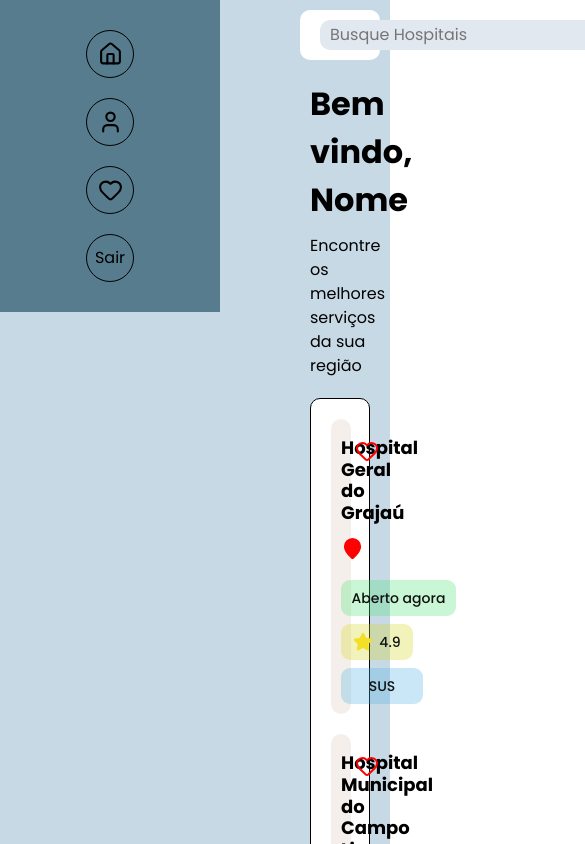
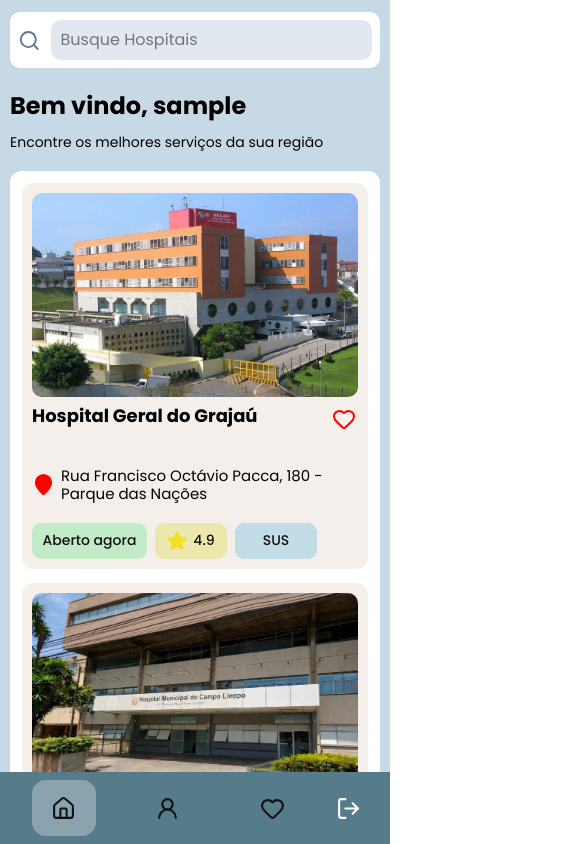
Before and after one commit to DevC0re/Front-TCC, a React (Vite) app: page /home in a window 390 px wide. Shown: the top 844 px of the page, 585 px wide, since content can reach past the window. Built offline with nearby package versions, Linux system fonts and the light colour scheme; sample sign-in values are in the browser's storage.

Commit message:
feat: Refactor HomePage layout and enhance search functionality with user greeting

```diff
--- a/src/pages/HomePage/Home.module.scss
+++ b/src/pages/HomePage/Home.module.scss
@@ -1,189 +1,263 @@
 @use "../../style/utils/variables.scss" as *;
 
-//
-.body{
+/* =========================
+   PÁGINA
+========================= */
+
+.body {
   display: flex;
+
+  width: 100%;
   min-height: 100vh;
+
   background-color: $sky-blue;
 }
 
-//
-.main{
+.main {
+  flex: 1;
+
+  min-width: 0;
+  min-height: 100vh;
+
+  padding: 20px 32px 40px;
+
+  box-sizing: border-box;
 
   display: flex;
   flex-direction: column;
-    flex: 1;
-    padding: 20px;
-    margin-left: 114px;
 }
 
-// Barra de pesquisa
+/* =========================
+   PESQUISA
+========================= */
 
-.searchBar{
+.searchBar {
+  width: 100%;
+  min-height: 60px;
+
+  padding: 10px;
+
+  box-sizing: border-box;
+
   display: flex;
-    padding: 10px;
   justify-content: center;
   align-items: center;
+
+  background-color: white;
+
   border-radius: 10px;
-    background-color: white;
-    width: 100%;
-    height: 50px;
 }
 
-//Barra lateral
+.searchInput {
+  width: 100%;
 
-.asSide {
-  display: flex;
-  width: 114px;
-  height: 100vh;
-  background-color: $teal;
-  padding: 60px 20px 30px 50px;
-  flex-direction: column;
-  position: sticky;
-  top: 0;
-  left: 0;
+  min-width: 0;
+
+  padding: 10px 14px;
+
   box-sizing: border-box;
-  transition: width 0.3 ease;
-}
-
-//Hover da barra lateral
-.asSide:hover{
-    width: 220px;
-}
-.asSide:hover img{
-    width: 220px;
-    display: none;
-}
-
-.asSide :hover .navButton span{
-    display: inline;
-    padding-left: 10px;
-}
-
-.asSide :hover .navButton {
-    width: 190px;
-    height: 75px;
-    border-radius: 30px;
-    margin-right: 30px;
-    margin-top: -15px;
-}
-
-//Links laterais
-
-.navLinks {
-  display: flex;
-  flex-direction: column;
-  justify-content: center;
-  align-items: center;
-  gap: 20px;
-  margin-top: auto;
-  margin-bottom: auto;
-}
-
-.navButton {
-  width: 48px;
-  height: 48px;
-  border: 1px solid #000;
-  border-radius: 30px;
 
   display: flex;
   align-items: center;
-  justify-content: center;
-}
-.navButton img {
-  width: 20px;
-  height: 20px;
-}
-.navButton span{
-    display: none;
-    font-size: 20px;
-    font-weight: 600;
-}
-.navIcon{
-    width: 25px;
-    height: 28px;
-}
 
-//Input de pesquisa
-.searchInput{
-    display: flex;
-    padding: 10px;
-    align-items: center;
   gap: 10px;
-    flex: 1 0 0;
-    align-self: stretch;
-    background-color: $neutral-200 ;
+
+  background-color: $neutral-200;
+
   border-radius: 10px;
 }
 
-.box{
-    padding: 40px;
+/* Caso exista um input dentro */
+.searchInput input {
+  width: 100%;
 
-}
-.text{
-    display: flex;
-    flex-direction: column;
-    gap: 10px;
-}
-.carousel{
-    display: flex;
-    gap: 45px;
-    flex-wrap: wrap;
-}
-.boxHighlight {
-    background-color: $white;
-    padding: 20px;
-    width: fit-content;
-    border-radius: 10px;
-    border: 1px solid black;
-    margin-top: 20px;
-}
-.boxNearby{
-    background-color: $white;
-    padding: 20px;
-    width: fit-content;
-    border-radius: 10px;
-    border: 1px solid black;
-    margin-top: 20px;
-}
-@media (max-width: 500px) {
+  border: none;
+  outline: none;
 
-    .content{
-        width: 100%;
-        min-height: 100vh;
-        background-color: $sky-blue;
-        overflow-x: hidden;
+  background-color: transparent;
+
+  font: inherit;
 }
 
-    .asSide {
-        width: 70px;
-        min-width: 70px;
-        height: 100%;
-        padding: 30px 10px;
+/* =========================
+   CONTEÚDO
+========================= */
+
+.box {
+  width: 100%;
+
+  padding: 40px 0;
+
   box-sizing: border-box;
 }
 
-    .main {
-        margin-left: 70px;
-        padding: 10px;
-        min-height: 100vh;
-        min-width: 0;
-        box-sizing: border-box;
+.text {
+  display: flex;
+  flex-direction: column;
+
+  gap: 8px;
+
+  margin-bottom: 24px;
+
+  h1,
+  h2,
+  p {
+    margin: 0;
+  }
 }
 
-    .box {
-        padding: 20px 10px;
-        box-sizing: border-box;
+/* =========================
+   CARDS / CARROSSEL
+========================= */
+
+.carousel {
+  width: 100%;
+
+  display: grid;
+  grid-template-columns: repeat(auto-fit, minmax(320px, 1fr));
+
+  gap: 28px;
 }
 
 .boxHighlight,
 .boxNearby {
   width: 100%;
+
+  padding: 24px;
+
+  box-sizing: border-box;
+
+  background-color: $white;
+
+  border-radius: 12px;
+
+  margin-top: 24px;
+}
+
+.boxHighlight h2,
+.boxNearby h2 {
+  margin-top: 0;
+}
+
+/* =========================
+   DESKTOP MENOR
+========================= */
+
+@media (max-width: 1200px) {
+  .main {
+    padding: 20px 24px 36px;
+  }
+
+  .carousel {
+    grid-template-columns: repeat(auto-fit, minmax(280px, 1fr));
+
+    gap: 22px;
+  }
+}
+
+/* =========================
+   TABLET
+========================= */
+
+@media (max-width: 900px) {
+  .main {
+    padding: 18px;
+  }
+
+  .box {
+    padding: 30px 0;
+  }
+
+  .boxHighlight,
+  .boxNearby {
+    padding: 20px;
+  }
+
+  .carousel {
+    grid-template-columns: repeat(auto-fit, minmax(260px, 1fr));
+
+    gap: 18px;
+  }
+}
+
+/* =========================
+   MOBILE
+========================= */
+
+@media (max-width: 700px) {
+  .body {
+    display: block;
+  }
+
+  .main {
+    width: 100%;
+
+    padding: 14px 14px 100px;
+
     box-sizing: border-box;
   }
 
-    .carousel {
-        gap: 20px;
-        width: 100%;
+  .searchBar {
+    min-height: 54px;
+
+    padding: 8px;
+  }
+
+  .box {
+    padding: 24px 0;
+  }
+
+  .text {
+    margin-bottom: 18px;
+
+    h1 {
+      font-size: 24px;
+    }
+
+    p {
+      font-size: 14px;
     }
   }
+
+  .boxHighlight,
+  .boxNearby {
+    width: 100%;
+
+    padding: 16px;
+
+    margin-top: 16px;
+  }
+
+  .carousel {
+    grid-template-columns: 1fr;
+
+    gap: 18px;
+  }
+}
+
+/* =========================
+   MOBILE PEQUENO
+========================= */
+
+@media (max-width: 500px) {
+  .main {
+    padding: 12px 10px 96px;
+  }
+
+  .searchInput {
+    padding: 8px 10px;
+  }
+
+  .box {
+    padding: 20px 0;
+  }
+
+  .boxHighlight,
+  .boxNearby {
+    padding: 12px;
+  }
+
+  .carousel {
+    gap: 14px;
+  }
+}
--- a/src/pages/HomePage/index.tsx
+++ b/src/pages/HomePage/index.tsx
@@ -2,79 +2,27 @@ import { Input } from "../../components/Input";
 import s from "./Home.module.scss";
 import { HospitalCard } from "../../components/HospitalCard";
 import { Hospitals, nearbyHospitals } from "../../data/Hospital";
-import logo from "../../assets/Logo.png";
-import { Heart, House, User } from "lucide-react";
 import { useState } from "react";
-import { ComingSoon } from "../../components/ComingSoon";
 import { useNavigate } from "react-router-dom";
+import { Navbar } from "../../components/Navbar";
 
 
 export function HomePage() {
+
+    const userName = localStorage.getItem("userName")?.trim() || "Usuário";
 
     const [search, setSearch] = useState("")
 
     const filteredHospitals = Hospitals.filter((hospital) =>
         hospital.name.toLowerCase().includes(search.toLowerCase()))
 
-    const [isModalOpen , setIsModalOpen] = useState(false);
-
     const navigate = useNavigate();
-
-    function handleLogout() {
-        localStorage.removeItem("token");
-        navigate("/")
-    }
 
     return (
         <>
-                <ComingSoon
-                isOpen={isModalOpen}
-                onClose={()=> setIsModalOpen(false)}
-                />
             <div className={s.body}>
 
-                <aside className={s.asSide}>
-                    <img src={logo} alt="Logo" />
-
-                    <div className={s.navLinks}>
-                        <button
-                        className={s.navButton}
-                        onClick={()=>window.scrollTo({
-                            top: 0,
-                            behavior :"smooth"
-                        })}
-                        >
-                            <House className={s.navIcon} />
-                            <span>Home</span>
-                        </button>
-
-                        <button className={s.navButton}
-                        onClick={()=>setIsModalOpen(true)}
-                        >
-
-                            <User className={s.navIcon} />
-                        <span>User</span>
-
-                        </button>
-
-                        <button
-                        className={s.navButton}
-                        onClick={()=>setIsModalOpen(true)}
-                        >
-
-                            <Heart className={s.navIcon}/>
-                        <span>Favoritos</span>
-                        </button>
-                        <button
-                        className={s.navButton}
-                        onClick={handleLogout}
-                        >
-                            Sair
-                        </button>
-                    </div>
-
-                </aside>
-
+               <Navbar/>
                 <main className={s.main}>
 
                     <div className={s.searchBar}>
@@ -91,7 +39,7 @@ export function HomePage() {
                     <div className={s.box}>
                         <div className={s.text}>
 
-                            <h1>Bem vindo, Nome</h1>
+                            <h1>Bem vindo, {userName}</h1>
                             <p>Encontre os melhores serviços da sua região</p>
 
                         </div>
@@ -104,9 +52,11 @@ export function HomePage() {
 
                                     filteredHospitals.map((hospital => (
                                         <HospitalCard
+                                        key={hospital.id}
+                                        onOpen={() => navigate(`/hospital/${hospital.id}`)}
                                             image={hospital.image}
                                             name={hospital.name}
-                                            adress={hospital.adress}
+                                            address={hospital.address}
                                             status={hospital.status}
                                             rating={hospital.rating}
                                             type={hospital.type}
@@ -136,9 +86,11 @@ export function HomePage() {
                             <div className={s.carousel}>
                                 {nearbyHospitals.map((hospital) => (
                                     <HospitalCard
+                                        key={hospital.id}
+                                        onOpen={() => navigate(`/hospital/${hospital.id}`)}
                                         image={hospital.image}
                                         name={hospital.name}
-                                        adress={hospital.adress}
+                                        address={hospital.address}
                                         status={hospital.status}
                                         rating={hospital.rating}
                                         type={hospital.type}
```
Lines whose indentation alone changed are shown as unchanged.
